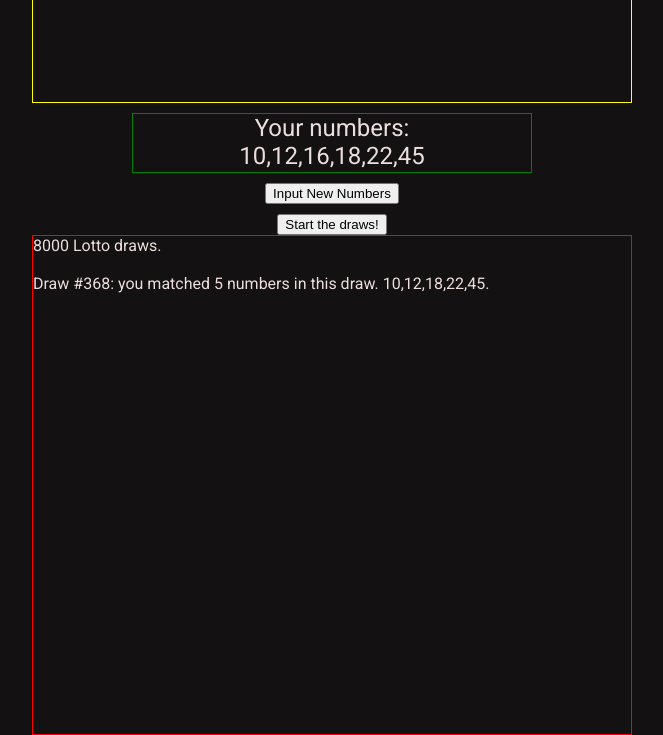
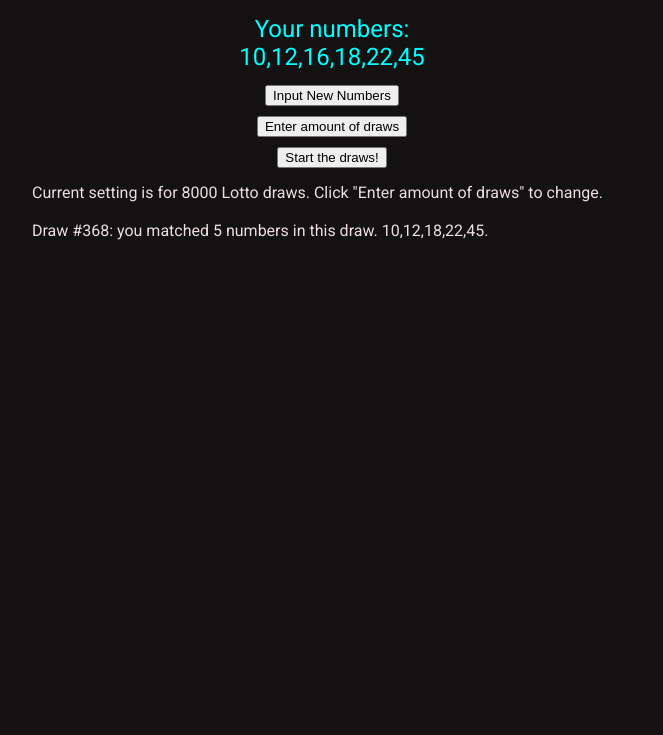
Before and after one commit to Makktu/lotto-simulator, a plain HTML site: page index.html in a window 1280 px wide. Shown: the part 96-831 px from the top of the page, without its empty margins (308-971 px from the left). After the commit the page ends 800 px from the top, so only its background shows below. Drawn offline with Linux system fonts and the light colour scheme.

Commit message:
basic GUI up and running

```diff
--- a/index.html
+++ b/index.html
@@ -19,12 +19,12 @@
         <h1>Lotto Draw Simulator</h1>
         <!-- <h4>About</h4> -->
         <div class="container">
-            <div class="drawn-numbers">Drawn Numbers Here</div>
             <div class="your-numbers">
                 Your numbers:
                 <div class="show-numbers"></div>
             </div>
             <div class="newBtn"><button>Input New Numbers</button></div>
+            <div class="customBtn"><button>Enter amount of draws</button></div>
             <div class="startBtn"><button>Start the draws!</button></div>
             <div class="results"></div>
         </div>
--- a/script.js
+++ b/script.js
@@ -1,4 +1,6 @@
 "use strict";
+
+const drawsArea = document.querySelector(".draws");
 
 const resultsArea = document.querySelector(".results");
 const newNumbersBtn = document.querySelector(".newBtn");
@@ -9,6 +11,13 @@ const startBtn = document.querySelector(".startBtn");
 startBtn.addEventListener("click", () => {
     alert("start the draws!");
     init();
+});
+
+const customBtn = document.querySelector(".customBtn");
+customBtn.addEventListener("click", () => {
+    numberOfDraws = prompt(
+        `Number of draws is currently set to ${numberOfDraws}. Enter a new number of draws`
+    );
 });
 const yourNumbersArea = document.querySelector(".your-numbers");
 
@@ -21,8 +30,6 @@ let numbersMatching = 0; // this variable keeps track of how many 'myNumbers' ma
 let numbersPicked = []; // empty array to be filled with a simulated draw of 7 numbers (6x main numbers plus bonus ball)
 let myNumbers = [10, 12, 16, 18, 22, 45]; // the starting myNumbers; the user will be able to change these
 let numberOfDraws = 8000;
-
-console.log(myNumbers);
 
 function getRandom(n) {
     // returns single instance of random number between 0 and n
@@ -80,8 +87,8 @@ function checkNumbers(numbersPicked, myNumbers) {
 
 function init() {
     yourNumbersArea.innerHTML = `Your numbers:<br> ${myNumbers}`;
-    resultsArea.innerHTML += `${numberOfDraws} Lotto draws.<br><br>`;
-    for (let w = 1; w < 800; w++) {
+    resultsArea.innerHTML = `Current setting is for ${numberOfDraws} Lotto draws. Click "Enter amount of draws" to change.<br><br>`;
+    for (let w = 1; w < numberOfDraws; w++) {
         // resultsArea.textContent = w;
         numbersMatching = 0;
         numbersPicked = [];
@@ -89,7 +96,7 @@ function init() {
         numbersUp = [];
         lottoDraw();
         checkNumbers(numbersPicked, myNumbers);
-        if (numbersUp.length > 3 || (numbersUp.length == 5 && bonusMatched)) {
+        if (numbersUp.length > 4 || (numbersUp.length == 5 && bonusMatched)) {
             alertUser(w, numbersMatching, numbersUp);
         }
     }
--- a/style.css
+++ b/style.css
@@ -33,19 +33,23 @@ body {
 
 .your-numbers {
     margin-top: 10px;
-    border: green 1px solid;
     height: 60px;
     width: 400px;
     font-size: 1.5rem;
     text-align: center;
+    color: aqua;
 }
 
 .newBtn {
     margin: 10px;
 }
 
+.customBtn {
+    margin-bottom: 10px;
+}
+
 .results {
     width: 600px;
     height: 500px;
-    border: red 1px solid;
+    margin-top: 15px;
 }
```
